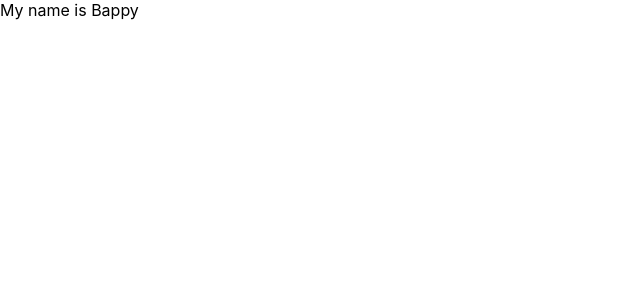
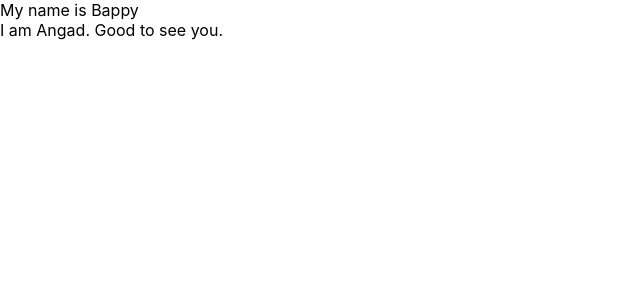
Before and after one commit to Ruhulcse/lets-try, a React (Create React App) app: page / in a window 1280 px wide. Shown: the top 300 px of the page, without its empty margins (0-640 px from the left). Built offline with nearby package versions, Linux system fonts and the light colour scheme.

Commit message:
String Added by Pranto

```diff
--- a/src/App.js
+++ b/src/App.js
@@ -1,10 +1,12 @@
 
 import Bappy from "./components/faysal/Bappy";
+import Angad from "./components/Pranto/Angad";
 
 function App() {
 
   return <div className="App">
     <Bappy name="Bappy" />
+    <Angad/>
   </div>;
 }
 export default App;
--- /dev/null
+++ b/src/components/Pranto/Angad.jsx
@@ -0,0 +1,4 @@
+function Angad () {
+    return <div>I am Angad. Good to see you.</div>
+}
+export default Angad;
```
Also changed, not shown: 1 other file (tests, documents, lock files or other folders).
